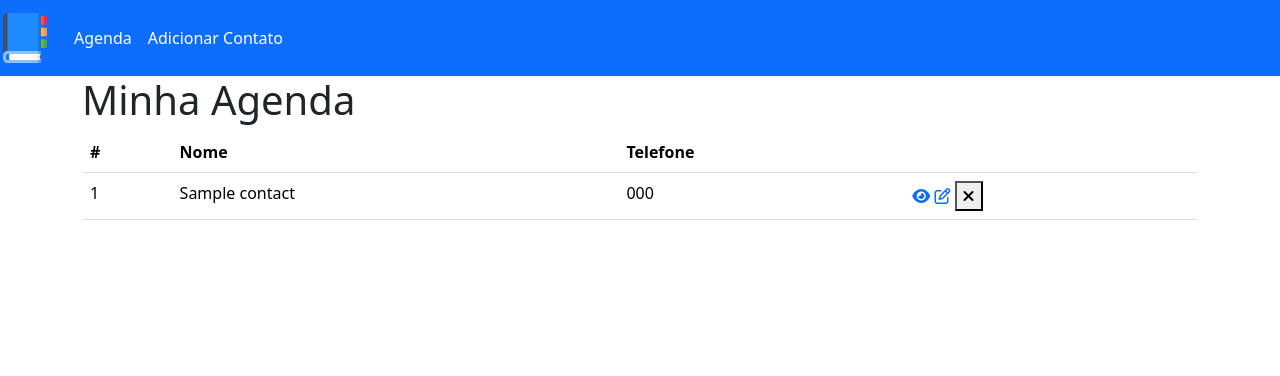
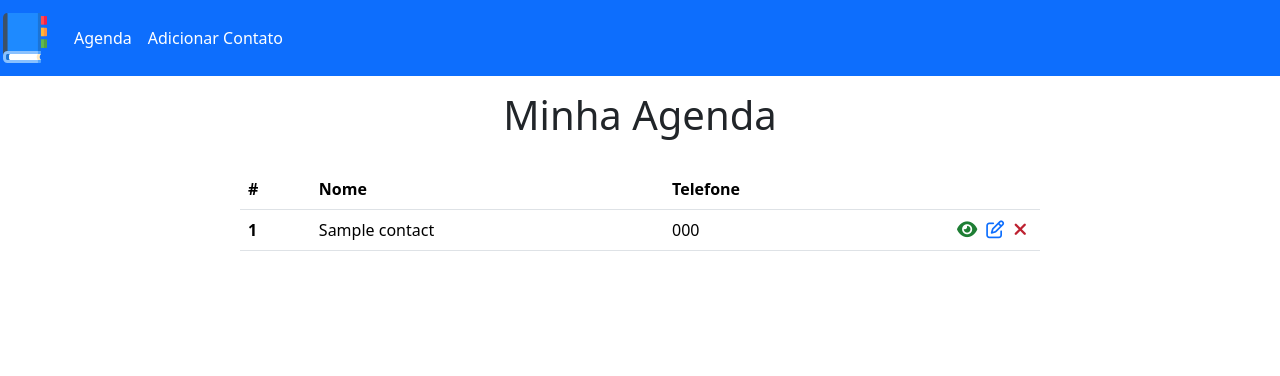
Before and after one commit to MarquinhoCF/Projeto-PHP-Agenda, a PHP site: page / in a window 1280 px wide. Shown: the top 376 px of the page. Run offline with PHP 8.4, Linux system fonts and the light colour scheme; tables that the repository leaves empty or names only in its code hold one stand-in row (values such as "Sample post").

Commit message:
Finalizando CSS da home

```diff
--- a/css/styles.css
+++ b/css/styles.css
@@ -1,3 +1,66 @@
 .navbar-brand img {
     width: 50px;
 }
+
+#main-title {
+    text-align: center;
+    margin: 15px 0 30px;
+}
+
+/* HOME */
+#contacts-table {
+    max-width: 800px;
+    margin: 0 auto;
+}
+
+#contacts-table {
+    color: #FFF;
+    background-color: #007bff;
+}
+
+.col-id {
+    font-weight: bold;
+}
+
+.actions {
+    text-align: right;
+    width: 150px;
+}
+
+.actions i {
+    font-size: 18px;
+    margin-right: 5px;
+}
+
+.check-icon {
+    color: #007BFF;
+}
+
+.delete-icon {
+    color: #BD2130;
+}
+
+.check-icon {
+    color: #1E7E34;
+}
+
+.delete-btn {
+    background-color: transparent;
+    border: none;
+    padding: 0;
+}
+
+#empty-list-text {
+    text-align: center;
+}
+
+#msg {
+    color: #155724;
+    background: #D4EDDA;
+    border: 1px solid #C3E6CB;
+    padding: 10px;
+    text-align: center;
+    max-width: 500px;
+    margin: 0 auto;
+    margin-top: 30px;
+}
--- a/index.php
+++ b/index.php
@@ -24,13 +24,13 @@
                 <tbody>
                     <?php foreach($contacts as $contact): ?>
                         <tr>
-                            <td scope="row"><?= $contact['id'] ?></td>
+                            <td scope="row" class="col-id"><?= $contact['id'] ?></td>
                             <td scope="row"><?= $contact['name'] ?></td>
                             <td scope="row"><?= $contact['phone'] ?></td>
                             <td class="actions">
                                 <a href="#"><i class="fas fa-eye check-icon"></i></a>
                                 <a href="#"><i class="far fa-edit edit-icon"></i></a>
-                                <button type="submit"><i class="fas fa-times delete-icon"></i></button>
+                                <button type="submit" class="delete-btn"><i class="fas fa-times delete-icon"></i></button>
                             </td>
                         </tr>
                     <? endforeach; ?>
--- a/templates/header.php
+++ b/templates/header.php
@@ -37,5 +37,4 @@
                 </div>
             </div>
         </nav>
-
     </header>
```
